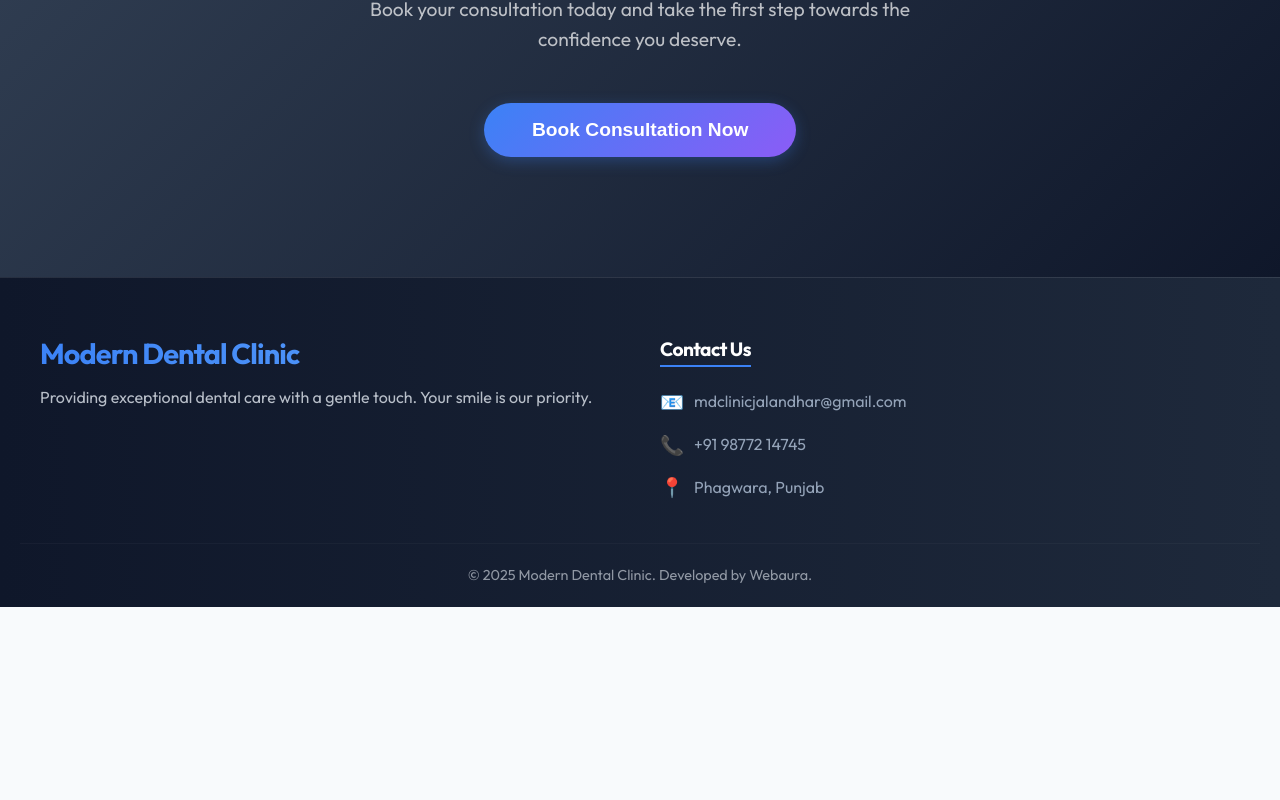
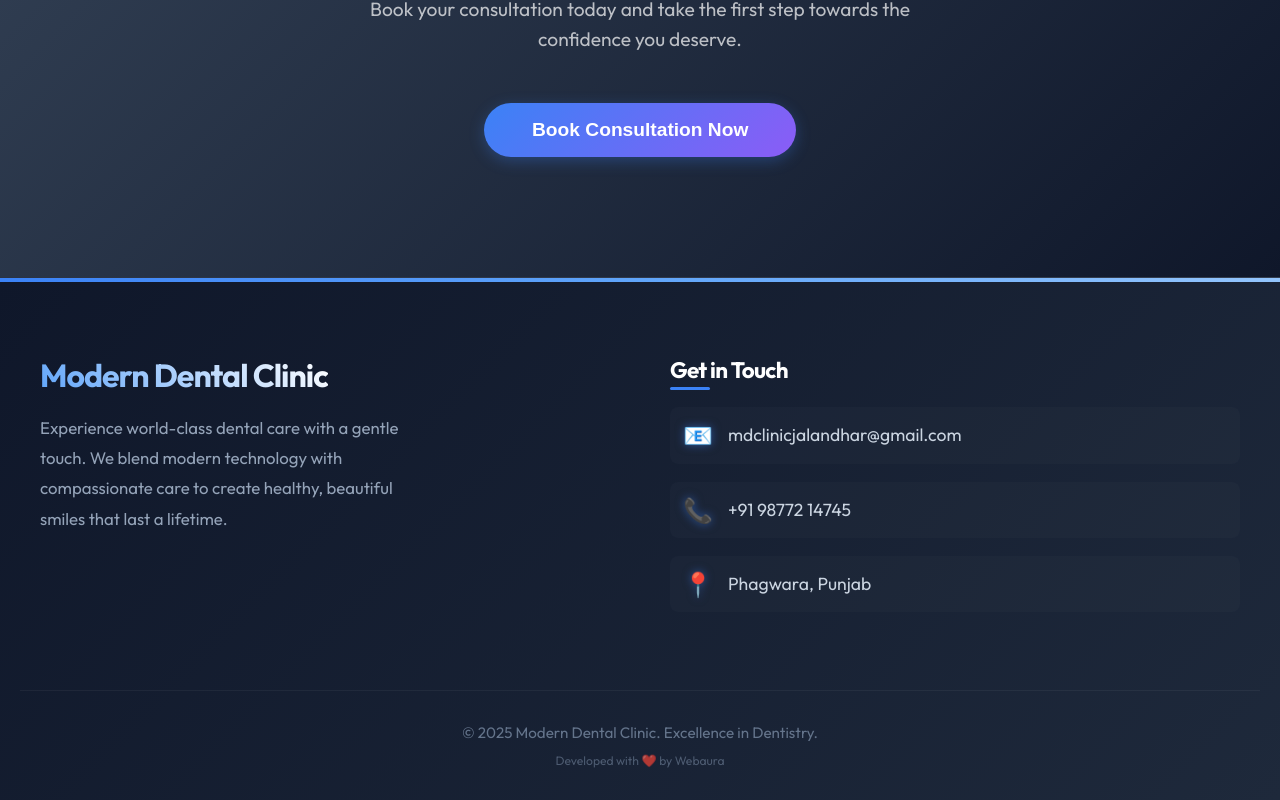
Before and after one commit to Rakshit-sharma99/dentalfrontend, a React (Vite) app: page / in a window 1280 px wide. Shown: the part 2544-3344 px from the top of the page. Before the commit the page ends 3151 px from the top, so only its background shows below. Built offline with nearby package versions, Linux system fonts and the light colour scheme; no server answers.

Commit message:
Add premium footer styling with animations

```diff
--- /dev/null
+++ b/src/components/Footer.css
@@ -0,0 +1,131 @@
+/* Footer Container */
+.footer-container {
+    background: linear-gradient(135deg, #0f172a 0%, #1e293b 100%);
+    color: #f1f5f9;
+    padding: 80px 20px 30px;
+    margin-top: auto;
+    border-top: 1px solid rgba(255, 255, 255, 0.1);
+    position: relative;
+    overflow: hidden;
+}
+
+/* Decorative top highlight */
+.footer-container::before {
+    content: '';
+    position: absolute;
+    top: 0;
+    left: 0;
+    width: 100%;
+    height: 4px;
+    background: linear-gradient(90deg, #3b82f6, #60a5fa, #93c5fd);
+}
+
+.footer-content {
+    max-width: 1200px;
+    margin: 0 auto;
+    display: grid;
+    grid-template-columns: repeat(auto-fit, minmax(300px, 1fr));
+    gap: 60px;
+    margin-bottom: 60px;
+    opacity: 0;
+    animation: fadeUp 1s ease-out forwards;
+}
+
+/* Brand Section */
+.footer-brand h2 {
+    font-size: 2rem;
+    margin-bottom: 20px;
+    background: linear-gradient(45deg, #60a5fa, #ffffff);
+    background-clip: text;
+    -webkit-background-clip: text;
+    -webkit-text-fill-color: transparent;
+    display: inline-block;
+}
+
+.footer-brand p {
+    color: #94a3b8;
+    line-height: 1.8;
+    font-size: 1.05rem;
+    max-width: 400px;
+}
+
+/* Contact Section */
+.footer-contact h3 {
+    font-size: 1.4rem;
+    color: #ffffff;
+    margin-bottom: 25px;
+    position: relative;
+    display: inline-block;
+}
+
+.footer-contact h3::after {
+    content: '';
+    position: absolute;
+    bottom: -8px;
+    left: 0;
+    width: 40px;
+    height: 3px;
+    background: #3b82f6;
+    border-radius: 2px;
+}
+
+.contact-item {
+    display: flex;
+    align-items: center;
+    gap: 15px;
+    color: #cbd5e1;
+    text-decoration: none;
+    margin-bottom: 18px;
+    font-size: 1.1rem;
+    transition: all 0.3s ease;
+    padding: 8px 12px;
+    border-radius: 8px;
+    background: rgba(255, 255, 255, 0.02);
+    border: 1px solid transparent;
+}
+
+.contact-item:hover {
+    background: rgba(59, 130, 246, 0.1);
+    border-color: rgba(59, 130, 246, 0.3);
+    transform: translateX(5px);
+    color: #ffffff;
+}
+
+.contact-icon {
+    font-size: 1.5rem;
+    filter: drop-shadow(0 0 5px rgba(59, 130, 246, 0.5));
+}
+
+/* Copyright */
+.footer-bottom {
+    text-align: center;
+    padding-top: 30px;
+    border-top: 1px solid rgba(255, 255, 255, 0.05);
+    color: #64748b;
+    font-size: 0.95rem;
+    opacity: 0;
+    animation: fadeIn 1s ease-out 0.5s forwards;
+}
+
+/* Animations */
+@keyframes fadeUp {
+    from {
+        opacity: 0;
+        transform: translateY(20px);
+    }
+
+    to {
+        opacity: 1;
+        transform: translateY(0);
+    }
+}
+
+@keyframes fadeIn {
+    from {
+        opacity: 0;
+    }
+
+    to {
+        opacity: 1;
+    }
+}
--- a/src/components/Footer.jsx
+++ b/src/components/Footer.jsx
@@ -1,73 +1,35 @@
+import './Footer.css';
+
 export function Footer() {
     return (
-        <footer style={{
-            background: "linear-gradient(to right, #0f172a, #1e293b)",
-            color: "#e2e8f0",
-            padding: "60px 20px 20px",
-            marginTop: "auto",
-            borderTop: "1px solid rgba(255,255,255,0.1)"
-        }}>
-            <div style={{
-                maxWidth: "1200px",
-                margin: "0 auto",
-                display: "grid",
-                gridTemplateColumns: "repeat(auto-fit, minmax(280px, 1fr))",
-                gap: "40px",
-                marginBottom: "40px"
-            }}>
+        <footer className="footer-container">
+            <div className="footer-content">
                 {/* Brand Section */}
-                <div style={{ textAlign: "left" }}>
-                    <h2 style={{
-                        color: "#fff",
-                        fontSize: "1.8rem",
-                        marginBottom: "16px",
-                        background: "linear-gradient(45deg, #3b82f6, #60a5fa)",
-                        WebkitBackgroundClip: "text",
-                        WebkitTextFillColor: "transparent"
-                    }}>
-                        Modern Dental Clinic
-                    </h2>
-                    <p style={{ opacity: 0.8, lineHeight: "1.6" }}>
-                        Providing exceptional dental care with a gentle touch. Your smile is our priority.
+                <div className="footer-brand">
+                    <h2>Modern Dental Clinic</h2>
+                    <p>
+                        Experience world-class dental care with a gentle touch.
+                        We blend modern technology with compassionate care to create
+                        healthy, beautiful smiles that last a lifetime.
                     </p>
                 </div>
 
                 {/* Contact Section */}
-                <div style={{ textAlign: "left" }}>
-                    <h3 style={{ color: "#fff", marginBottom: "20px", fontSize: "1.2rem", borderBottom: "2px solid #3b82f6", display: "inline-block", paddingBottom: "5px" }}>
-                        Contact Us
-                    </h3>
-                    <div style={{ display: "flex", flexDirection: "column", gap: "12px" }}>
-                        <a href="mailto:mdclinicjalandhar@gmail.com" style={{
-                            color: "#94a3b8",
-                            textDecoration: "none",
-                            display: "flex",
-                            alignItems: "center",
-                            gap: "10px",
-                            transition: "color 0.3s"
-                        }}
-                            onMouseOver={(e) => e.target.style.color = "#60a5fa"}
-                            onMouseOut={(e) => e.target.style.color = "#94a3b8"}
-                        >
-                            <span style={{ fontSize: "1.2rem" }}>📧</span> mdclinicjalandhar@gmail.com
+                <div className="footer-contact">
+                    <h3>Get in Touch</h3>
+                    <div className="contact-links">
+                        <a href="mailto:mdclinicjalandhar@gmail.com" className="contact-item">
+                            <span className="contact-icon">📧</span>
+                            <span>mdclinicjalandhar@gmail.com</span>
                         </a>
 
-                        <a href="tel:9877214745" style={{
-                            color: "#94a3b8",
-                            textDecoration: "none",
-                            display: "flex",
-                            alignItems: "center",
-                            gap: "10px",
-                            transition: "color 0.3s"
-                        }}
-                            onMouseOver={(e) => e.target.style.color = "#60a5fa"}
-                            onMouseOut={(e) => e.target.style.color = "#94a3b8"}
-                        >
-                            <span style={{ fontSize: "1.2rem" }}>📞</span> +91 98772 14745
+                        <a href="tel:9877214745" className="contact-item">
+                            <span className="contact-icon">📞</span>
+                            <span>+91 98772 14745</span>
                         </a>
 
-                        <div style={{ display: "flex", alignItems: "center", gap: "10px", color: "#94a3b8" }}>
-                            <span style={{ fontSize: "1.2rem" }}>📍</span>
+                        <div className="contact-item">
+                            <span className="contact-icon">📍</span>
                             <span>Phagwara, Punjab</span>
                         </div>
                     </div>
@@ -75,14 +37,9 @@ export function Footer() {
             </div>
 
             {/* Copyright */}
-            <div style={{
-                textAlign: "center",
-                paddingTop: "20px",
-                borderTop: "1px solid rgba(255,255,255,0.05)",
-                fontSize: "0.9rem",
-                opacity: 0.6
-            }}>
-                <p>&copy; {new Date().getFullYear()} Modern Dental Clinic. Developed by Webaura.</p>
+            <div className="footer-bottom">
+                <p>&copy; {new Date().getFullYear()} Modern Dental Clinic. Excellence in Dentistry.</p>
+                <p style={{ fontSize: '0.8em', marginTop: '5px', opacity: 0.7 }}>Developed with ❤️ by Webaura</p>
             </div>
         </footer>
     );
```
